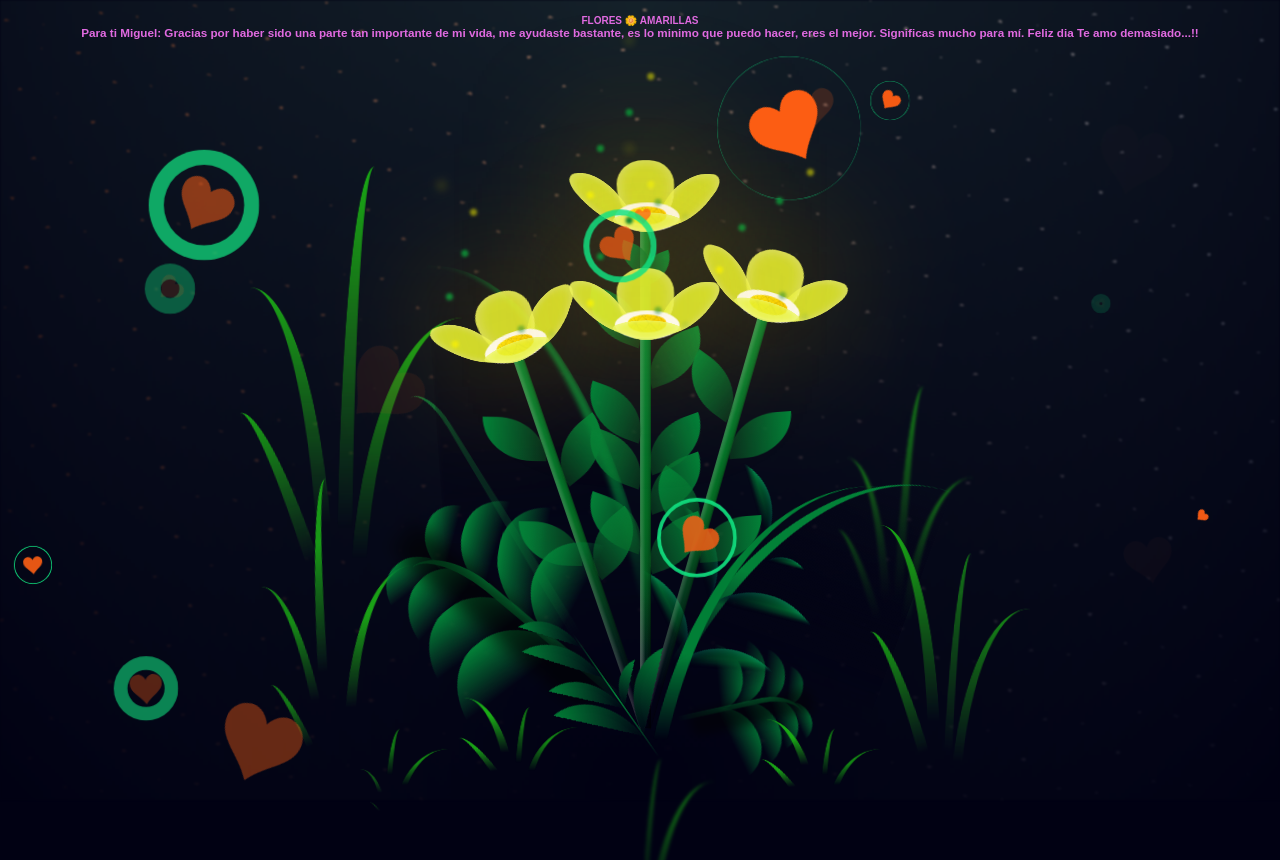
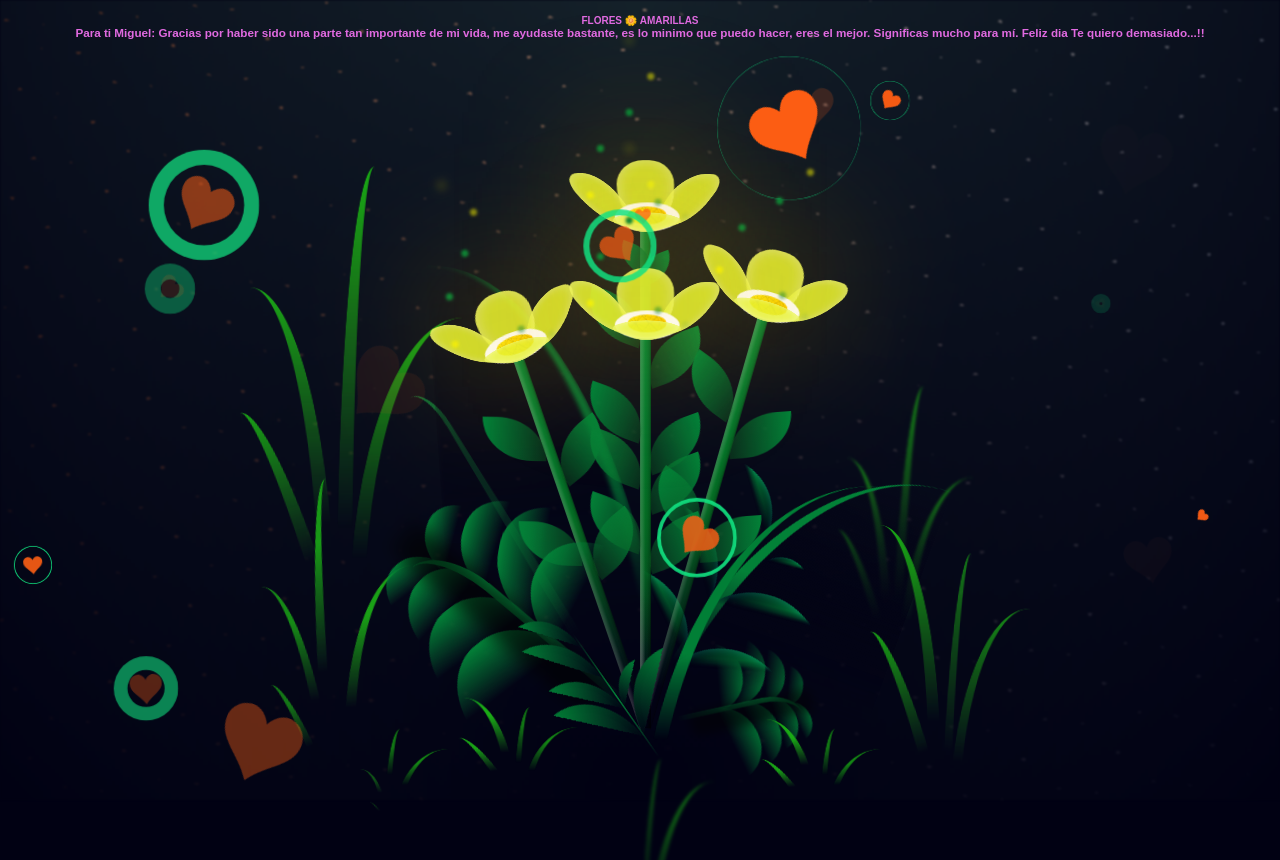
Before and after one commit to BreynerPearson/Flores-amarillas, a plain HTML site: page FLORES AMARILLAS.html in a window 1280 px wide. Shown: the top 860 px of the page. Drawn offline with Linux system fonts and the light colour scheme; a script that the page names is missing.

Commit message:
Update FLORES AMARILLAS.html

```diff
--- a/FLORES AMARILLAS.html
+++ b/FLORES AMARILLAS.html
@@ -18,7 +18,7 @@ AMARILLAS
     Gracias por haber sido una parte tan importante de mi vida, me ayudaste bastante, es lo minimo que puedo hacer, eres el mejor.
     Significas mucho para mí.
     Feliz dia
-    Te amo demasiado...!!</h3>
+    Te quiero demasiado...!!</h3>
 </div>
 <div class="night"></div>
 <div class="flowers">
```
